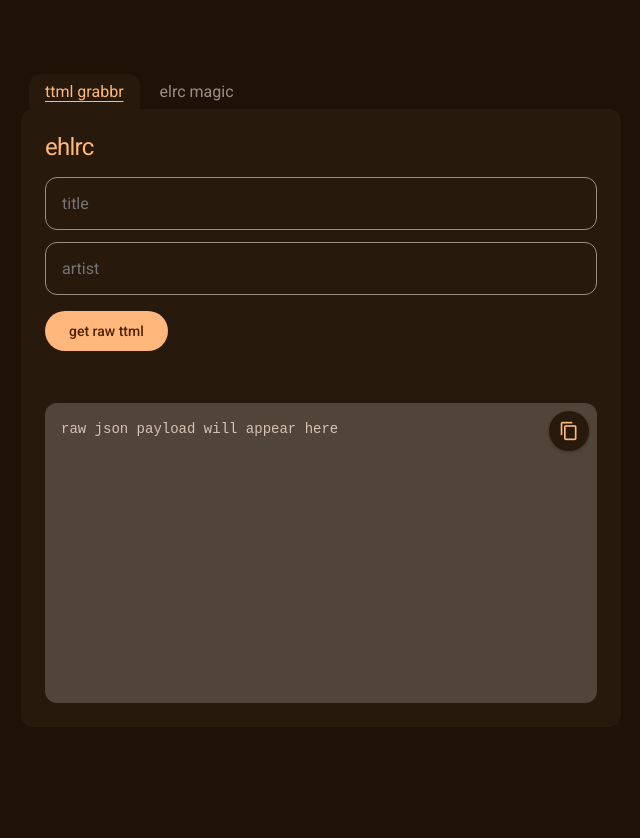
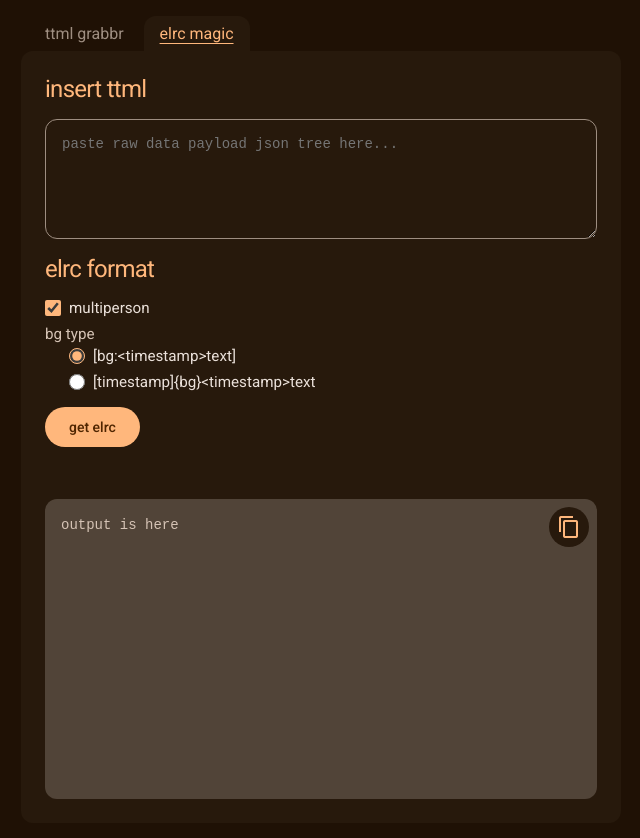
Before and after one commit to fergassss1/ehlrc, a plain HTML site: page index.html in a window 1280 px wide. Both pictures are taken after a click on the button "elrc magic". Shown: the whole page, without its empty margins (319-959 px from the left). Before the commit the page ends 800 px from the top, so only its background shows below. Drawn offline with Linux system fonts and the light colour scheme; a web font is replaced by a local one.

```diff
--- a/index.html
+++ b/index.html
@@ -4,16 +4,13 @@
     <meta charset="UTF-8">
     <meta name="viewport" content="width=device-width, initial-scale=1.0">
     <title>ehlrc</title>
-
     <link rel="preconnect" href="https://fonts.googleapis.com">
     <link rel="preconnect" href="https://fonts.gstatic.com" crossorigin>
     <link href="https://fonts.googleapis.com/css2?family=Google+Sans+Flex:opsz,wght@8..144,100..1000&family=Roboto:wght@400;500&display=swap" rel="stylesheet">
-
     <link href="https://fonts.googleapis.com/icon?family=Material+Icons+Outlined" rel="stylesheet">
 
     <style>
         :root {
-            /* Material 3 Dark Palette with Orange Accent */
             --md-sys-color-background: #1f1105;
             --md-sys-color-on-background: #eae0d9;
             --md-sys-color-surface: #27190c;
@@ -25,7 +22,6 @@
             --md-sys-color-primary-container: #6f3800;
             --md-sys-color-on-primary-container: #ffdcbe;
             --md-sys-color-outline: #9e8e81;
-
             --md-shape-corner-medium: 12px;
             --md-shape-corner-full: 9999px;
         }
@@ -56,7 +52,6 @@
             gap: 0px;
         }
 
-        /* Tab Bar Navigation */
         .tab-bar {
             display: flex;
             gap: 4px;
@@ -82,7 +77,6 @@
             text-underline-offset: 4px;
         }
 
-        /* Dashboard Panel Box */
         .panel {
             background-color: var(--md-sys-color-surface);
             padding: 24px;
@@ -124,13 +118,10 @@
             padding: 16px;
             font-size: 1rem;
             outline: none;
-            transition: border-color 0.2s;
         }
 
         .input-field:focus {
             border-color: var(--md-sys-color-primary);
-            border-width: 2px;
-            padding: 15px;
         }
 
         textarea.input-field {
@@ -140,7 +131,6 @@
             font-size: 0.875rem;
         }
 
-        /* Options for Custom Formatting */
         .options-group {
             display: flex;
             flex-direction: column;
@@ -155,8 +145,7 @@
             cursor: pointer;
         }
 
-        .option-row input[type="checkbox"],
-        .option-row input[type="radio"] {
+        .option-row input {
             accent-color: var(--md-sys-color-primary);
             width: 16px;
             height: 16px;
@@ -182,15 +171,10 @@
             border-radius: var(--md-shape-corner-full);
             cursor: pointer;
             align-self: flex-start;
-            display: inline-flex;
-            align-items: center;
-            justify-content: center;
-            transition: opacity 0.2s;
         }
 
         button.btn-primary:disabled {
             opacity: 0.5;
-            cursor: not-allowed;
         }
 
         .status-text {
@@ -199,7 +183,6 @@
             min-height: 20px;
         }
 
-        /* Output Window Container */
         .results-box {
             position: relative;
             background-color: var(--md-sys-color-surface-variant);
@@ -241,15 +224,6 @@
             display: flex;
             align-items: center;
             justify-content: center;
-            box-shadow: 0px 1px 3px rgba(0,0,0,0.3);
-        }
-
-        .icon-btn:hover {
-            opacity: 0.9;
-        }
-
-        .material-icons-outlined {
-            font-size: 20px;
         }
     </style>
 </head>
@@ -257,8 +231,8 @@
 
     <div class="container">
         <div class="tab-bar">
-        <button class="tab-btn active" onclick="switchTab('grabbr-tab', this)">ttml grabbr</button>
-        <button class="tab-btn" onclick="switchTab('magic-tab', this)">elrc magic</button>
+            <button class="tab-btn active" onclick="switchTabByIndex(0, this)">ttml grabbr</button>
+            <button class="tab-btn" onclick="switchTabByIndex(1, this)">elrc magic</button>
         </div>
 
         <div class="panel">
@@ -273,7 +247,7 @@
                 <div id="grabbr-status" class="status-text"></div>
                 <div class="results-box">
                     <div class="action-bar">
-                        <button class="icon-btn" onclick="copyToClipboard('grabbr-output', 'grabbr-status')" title="copy to clipboard">
+                        <button class="icon-btn" onclick="copyToClipboard('grabbr-output', 'grabbr-status')">
                             <span class="material-icons-outlined">content_copy</span>
                         </button>
                     </div>
@@ -284,7 +258,7 @@
             <div id="magic-tab" class="tab-content">
                 <h2>insert ttml</h2>
                 <div class="input-group">
-                    <textarea id="raw-json-input" class="input-field" placeholder='paste raw data payload json tree here...'></textarea>
+                    <textarea id="raw-json-input" class="input-field" placeholder="paste raw data payload json tree here..."></textarea>
                 </div>
 
                 <h2>elrc format</h2>
@@ -312,7 +286,7 @@
                 <div id="magic-status" class="status-text"></div>
                 <div class="results-box">
                     <div class="action-bar">
-                        <button class="icon-btn" onclick="copyToClipboard('magic-output', 'magic-status')" title="copy to clipboard">
+                        <button class="icon-btn" onclick="copyToClipboard('magic-output', 'magic-status')">
                             <span class="material-icons-outlined">content_copy</span>
                         </button>
                     </div>
@@ -322,6 +296,7 @@
 
         </div>
     </div>
+
     <script>
         const endpoints = [
             "https://lyrics.geeked.wtf",
@@ -332,15 +307,15 @@
             "https://lyricsplus-seven.vercel.app"
         ];
 
-    function switchTab(tabId, element) {
-        document.querySelectorAll('.tab-content').forEach(tab => tab.classList.remove('active'));
-        document.querySelectorAll('.tab-btn').forEach(btn => btn.classList.remove('active'));
+        function switchTabByIndex(idx, btnElement) {
+            document.querySelectorAll('.tab-content').forEach(t => t.classList.remove('active'));
+            document.querySelectorAll('.tab-btn').forEach(b => b.classList.remove('active'));
 
-        document.getElementById(tabId).classList.add('active');
-        element.classList.add('active');
+            const targets = ['grabbr-tab', 'magic-tab'];
+            document.getElementById(targets[idx]).classList.add('active');
+            btnElement.classList.add('active');
         }
 
-    // formatting milliseconds directly to the exact required format: mm:ss.xxx
         function toLrcTimestamp(msInput) {
             if (msInput === undefined || msInput === null) return "00:00.000";
             let totalSeconds = parseFloat(msInput) / 1000;
@@ -350,11 +325,7 @@
             const secs = Math.floor(totalSeconds % 60);
             const ms = Math.floor((totalSeconds % 1) * 1000);
 
-        const mm = String(mins).padStart(2, '0');
-        const ss = String(secs).padStart(2, '0');
-        const xxx = String(ms).padStart(3, '0');
-
-        return `${mm}:${ss}.${xxx}`;
+            return `${String(mins).padStart(2, '0')}:${String(secs).padStart(2, '0')}.${String(ms).padStart(3, '0')}`;
         }
 
         async function fetchRawPayload() {
@@ -378,19 +349,19 @@
                 try {
                     status.textContent = `trying mirror: ${new URL(base).hostname}`;
                     const response = await fetch(url);
-
                     if (response.ok) {
                         const data = await response.json();
                         if (data) {
-                        output.textContent = JSON.stringify(data, null, 2);
+                            const formatted = JSON.stringify(data, null, 2);
+                            output.textContent = formatted;
                             status.textContent = `found via ${new URL(base).hostname}`;
                             searchBtn.disabled = false;
-                        document.getElementById('raw-json-input').value = JSON.stringify(data, null, 2);
+                            document.getElementById('raw-json-input').value = formatted;
                             return;
                         }
                     }
                 } catch (e) {
-                console.error(`failed to fetch payload from ${base}:`, e);
+                    console.error(e);
                 }
             }
 
@@ -398,11 +369,11 @@
             output.textContent = "no results found";
             searchBtn.disabled = false;
         }
+
         function processTtmlToElrc() {
             let jsonText = document.getElementById('raw-json-input').value.trim();
             const output = document.getElementById('magic-output');
             const status = document.getElementById('magic-status');
-
             const useMultiperson = document.getElementById('opt-multiperson').checked;
             const bgStyle = document.querySelector('input[name="bg-type"]:checked').value;
 
@@ -413,33 +384,18 @@
 
             let payload;
             try {
-        // try to parse normally first
                 payload = JSON.parse(jsonText);
             } catch (err) {
-        // if it fails due to a truncation/cut-off, step in and patch it
-        console.log("incomplete payload detected. attempting layout recovery...");
-
                 try {
-            // remove trailing commas or loose properties at the cutoff point
-            let repairedText = jsonText.replace(/,\s*\"?[a-zA-Z0-9_\-]*\"?\s*:\s*$/g, '');
-            repairedText = repairedText.trim();
-
-            // balance out arrays and objects depending on where it broke
-            if (repairedText.endsWith('{')) {
+                    let repairedText = jsonText.replace(/,\s*\"?[a-zA-Z0-9_\-]*\"?\s*:\s*$/g, '').trim();
+                    if (repairedText.endsWith('{') || repairedText.endsWith(',')) {
                         repairedText = repairedText.substring(0, repairedText.length - 1).trim();
                     }
-            if (repairedText.endsWith(',')) {
-                repairedText = repairedText.substring(0, repairedText.length - 1).trim();
-            }
-
-            // close out open array tracks and main root objects safely
                     if (!repairedText.includes(']')) repairedText += ']';
                     if (!repairedText.includes('}')) repairedText += '}';
-
                     payload = JSON.parse(repairedText);
                     status.textContent = "recovered incomplete layout safely!";
                 } catch (recoveryErr) {
-            console.error(recoveryErr);
                     status.textContent = "malformed text parsing error: " + err.message;
                     return;
                 }
@@ -456,7 +412,6 @@
                     return;
                 }
 
-        // bundle continuous syllable items into clean line arrays using isLineEnding
                 let processedLines = [];
                 let currentLineWords = [];
 
@@ -468,14 +423,10 @@
                         currentLineWords = [];
                     }
                 });
-
-        if (currentLineWords.length > 0) {
-            processedLines.push(currentLineWords);
-        }
+                if (currentLineWords.length > 0) processedLines.push(currentLineWords);
 
                 let syncedLyrics = "";
 
-        // process every line bundle according to specifications
                 processedLines.forEach(lineItems => {
                     if (lineItems.length === 0) return;
 
@@ -484,83 +435,56 @@
 
                     lineItems.forEach(item => {
                         const isBg = item.element && (item.element.isBackground || item.element.songPart === "Background");
-                if (isBg) {
-                    backgroundVocals.push(item);
-                } else {
-                    mainVocals.push(item);
-                }
+                        if (isBg) backgroundVocals.push(item); else mainVocals.push(item);
                     });
 
                     if (mainVocals.length > 0) {
-                const lineStartTime = mainVocals[0].time;
-                syncedLyrics += `[${toLrcTimestamp(lineStartTime)}]`;
-
+                        syncedLyrics += `[${toLrcTimestamp(mainVocals[0].time)}]`;
                         if (useMultiperson) {
                             const singer = (mainVocals[0].element && mainVocals[0].element.singer) ? mainVocals[0].element.singer : "v1";
                             syncedLyrics += (singer === "v2" || singer === "voice2") ? "v2:" : "v1:";
                         }
-
                         mainVocals.forEach(syllable => {
-                    const start = toLrcTimestamp(syllable.time);
-                    const end = toLrcTimestamp(syllable.time + (syllable.duration || 0));
-                    syncedLyrics += `<${start}>${syllable.text}<${end}>`;
+                            syncedLyrics += `<${toLrcTimestamp(syllable.time)}>${syllable.text}<${toLrcTimestamp(syllable.time + (syllable.duration || 0))}>`;
                         });
                     }
 
                     if (backgroundVocals.length > 0) {
-                const bgStartTime = backgroundVocals[0].time;
-
                         if (bgStyle === "inline-tag") {
                             syncedLyrics += "\n[bg:";
                             backgroundVocals.forEach(syllable => {
-                        const start = toLrcTimestamp(syllable.time);
-                        const end = toLrcTimestamp(syllable.time + (syllable.duration || 0));
-                        syncedLyrics += `<${start}>${syllable.text}<${end}>`;
+                                syncedLyrics += `<${toLrcTimestamp(syllable.time)}>${syllable.text}<${toLrcTimestamp(syllable.time + (syllable.duration || 0))}>`;
                             });
                             syncedLyrics += "]";
                         } else {
-                    syncedLyrics += `\n[${toLrcTimestamp(bgStartTime)}]{bg}`;
+                            syncedLyrics += `\n[${toLrcTimestamp(backgroundVocals[0].time)}]{bg}`;
                             backgroundVocals.forEach(syllable => {
-                        const start = toLrcTimestamp(syllable.time);
-                        const end = toLrcTimestamp(syllable.time + (syllable.duration || 0));
-                        syncedLyrics += `<${start}>${syllable.text}<${end}>`;
+                                syncedLyrics += `<${toLrcTimestamp(syllable.time)}>${syllable.text}<${toLrcTimestamp(syllable.time + (syllable.duration || 0))}>`;
                             });
                         }
                     }
-
                     syncedLyrics += "\n";
                 });
 
-        output.textContent = syncedLyrics.trim() || "processing returned empty structural parameters";
+                output.textContent = syncedLyrics.trim();
                 if (status.textContent !== "recovered incomplete layout safely!") {
                     status.textContent = "transformation process complete";
                 }
-
             } catch (err) {
-        console.error(err);
                 status.textContent = "processing error: " + err.message;
-    }
-}
-        } catch (err) {
-            console.error(err);
-            status.textContent = "malformed text parsing error: " + err.message;
             }
         }
 
         function copyToClipboard(contentElementId, statusElementId) {
             const text = document.getElementById(contentElementId).textContent;
             const status = document.getElementById(statusElementId);
+            const bad = ["raw json payload will appear here", "output is here", "no results found"];
 
-        const initialPlaceholders = ["raw json payload will appear here", "output is here", "no results found"];
-        if (text && !initialPlaceholders.includes(text)) {
+            if (text && !bad.includes(text)) {
                 navigator.clipboard.writeText(text).then(() => {
-                const currentStatus = status.textContent;
+                    const current = status.textContent;
                     status.textContent = "copied to clipboard";
-                setTimeout(() => {
-                    status.textContent = currentStatus;
-                }, 2000);
-            }).catch(err => {
-                status.textContent = "failed to copy text";
+                    setTimeout(() => { status.textContent = current; }, 2000);
                 });
             }
         }
```
Lines whose indentation alone changed are shown as unchanged.
